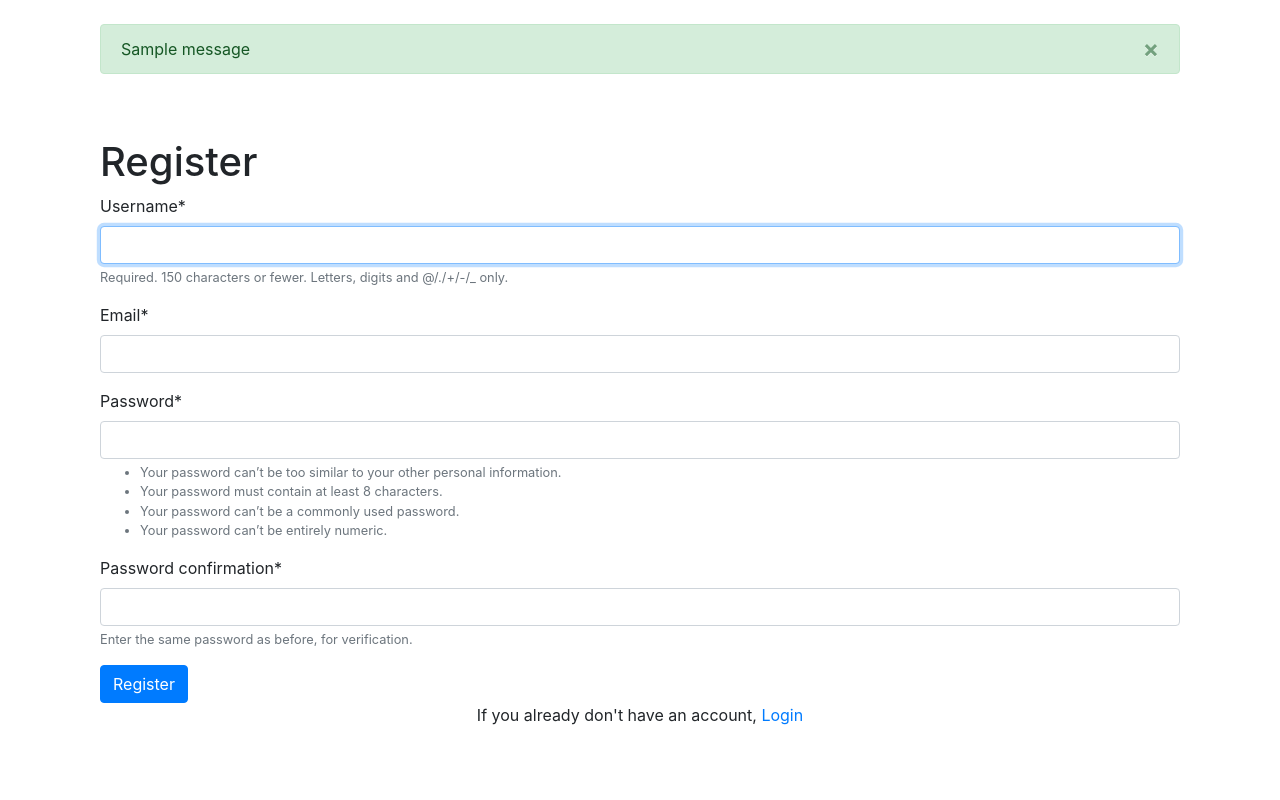
After one commit to PetroFedun/Beetroot_project, a Django app: page /bookmark_manager/register/ in a window 1280 px wide. The commit adds this page. Run offline with Django 4.2, Linux system fonts and the light colour scheme; tables that the repository leaves empty hold one stand-in row (values such as "Sample post"); one stand-in notice (Sample message) is shown; some libraries are stand-ins or nearby versions.

Commit message:
add user register feature

```diff
--- a/Beetroot_project/settings.py
+++ b/Beetroot_project/settings.py
@@ -39,8 +39,12 @@ INSTALLED_APPS = [
     "django.contrib.staticfiles",
     "bookmark_manager",
     "bootstrap4",
-    "django_htmx"
+    "django_htmx",
+    "crispy_forms",
+    "crispy_bootstrap4",
 ]
+
+CRISPY_TEMPLATE_PACK = 'bootstrap4'
 
 MIDDLEWARE = [
     "django.middleware.security.SecurityMiddleware",
--- a/bookmark_manager/forms.py
+++ b/bookmark_manager/forms.py
@@ -1,6 +1,8 @@
 from django import forms
 from .models import Bookmark, Tag
 import re
+from django.contrib.auth.forms import UserCreationForm
+from django.contrib.auth.models import User
 
 class BookmarkTagForm(forms.ModelForm):
     bookmark_title = forms.CharField(max_length=50, widget=forms.TextInput(attrs={'class': 'form-control', 'placeholder': 'Bookmark Title'}))
@@ -25,3 +27,17 @@ class BookmarkTagForm(forms.ModelForm):
         bookmark.save()
         bookmark.tags.add(*tags)
         return bookmark
+
+class NewUserForm(UserCreationForm):
+    email = forms.EmailField(required=True)
+
+    class Meta:
+        model = User
+        fields = ("username", "email", "password1", "password2")
+
+    def save(self, commit=True):
+        user = super(NewUserForm, self).save(commit=False)
+        user.email = self.cleaned_data['email']
+        if commit:
+            user.save()
+        return user
--- a/bookmark_manager/templates/header.html
+++ b/bookmark_manager/templates/header.html
@@ -1,5 +1,4 @@
-<div class="container mt-4">
-  <nav class='d-flex justify-content-between  align-items-center'>
+<nav class='d-flex justify-content-between align-items-center'>
   <h3>
     <span class="font-weight-bold">Bookmark</span>
     <span class="font-italic">Manager</span>
@@ -16,4 +15,3 @@
     <a href="/bookmark_manager/login" class="btn btn-primary">Login</a>
   {% endif %}
 </nav>
-</div>
--- /dev/null
+++ b/bookmark_manager/templates/register.html
@@ -0,0 +1,36 @@
+{% extends "base.html" %}
+
+{% block content %}
+
+{% load crispy_forms_tags %}
+
+{% if messages %}
+    <div class="container">
+        {% for message in messages %}
+            {% if message.tags == 'success' %}
+                <div class="alert alert-success alert-dismissible fade show" role="alert">
+            {% elif message.tags == 'error' %}
+                <div class="alert alert-danger alert-dismissible fade show" role="alert">
+            {% else %}
+                <div class="alert alert-info alert-dismissible fade show" role="alert">
+            {% endif %}
+                {{ message }}
+                <button type="button" class="close" data-dismiss="alert" aria-label="Close">
+                    <span aria-hidden="true">&times;</span>
+                </button>
+            </div>
+        {% endfor %}
+    </div>
+{% endif %}
+
+<div class="container py-5">
+	<h1>Register</h1>
+  <form method="POST">
+    {% csrf_token %}
+    {{ register_form|crispy  }}
+    <button class="btn btn-primary" type="submit">Register</button>
+</form>
+	<p class="text-center">If you already don't have an account, <a href="login">Login</a></p>
+</div>
+
+{% endblock %}
--- a/bookmark_manager/urls.py
+++ b/bookmark_manager/urls.py
@@ -3,9 +3,11 @@ from . import views
 
 urlpatterns = [
     path('', views.index, name='index'),
+    path('bookmark_list', views.bookmark_list, name='bookmark_list'),
     path('create/', views.create, name='create'),
     path('<int:pk>/update/', views.BookmarkUpdateView.as_view(), name='update'),
     path('<int:pk>/delete/', views.BookmarkDeleteView.as_view(), name='delete'),
     path('partial-search/', views.partial_search, name='partial_search'),
     path('tag/<str:tag>/', views.tag_detail, name='tag_detail'),
+    path("register/", views.register_request, name="register"),
 ]
--- a/bookmark_manager/views.py
+++ b/bookmark_manager/views.py
@@ -1,13 +1,21 @@
 from django.shortcuts import render, redirect
 from .models import Bookmark, Tag
-from .forms import BookmarkTagForm
+from .forms import BookmarkTagForm, NewUserForm
 from django.views.generic import UpdateView, DeleteView
 from django.db.models import Q
+from django.contrib.auth import login, authenticate
+from django.contrib import messages
 
 def index(request):
-    bookmarks = Bookmark.objects.all()
-    tags = Tag.objects.all()
-    return render(request, 'index.html', {'bookmarks': bookmarks, 'tags': tags})
+    return render(request, 'index.html')
+
+def bookmark_list(request):
+    if request.user.is_authenticated:
+        user_bookmarks = Bookmark.objects.filter(user=request.user)
+        tags = Tag.objects.all()
+        return render(request, 'bookmark_list.html', {'bookmarks': user_bookmarks, 'tags': tags})
+    else:
+        return render(request, 'bookmark_list.html')
 
 def partial_search(request):
     if request.htmx:
@@ -35,8 +43,10 @@ def create(request):
     if request.method == 'POST':
         form = BookmarkTagForm(request.POST)
         if form.is_valid():
-            bookmark = form.save()
-            return redirect('index')
+            bookmark = form.save(commit=False)
+            bookmark.user = request.user
+            bookmark.save()
+            return redirect('bookmark_list')
         else:
             error = 'Form isn`t valid'
     else:
@@ -51,3 +61,15 @@ def create(request):
 def tag_detail(request, tag):
     bookmarks = Bookmark.objects.filter(tags__title=tag)
     return render(request, 'tag_detail.html', {'bookmarks': bookmarks, 'tag': tag})
+
+def register_request(request):
+	if request.method == "POST":
+		form = NewUserForm(request.POST)
+		if form.is_valid():
+			user = form.save()
+			login(request, user)
+			messages.success(request, "Registration successful." )
+			return redirect("bookmark_list")
+		messages.error(request, "Unsuccessful registration. Invalid information.")
+	form = NewUserForm()
+	return render (request, "register.html", {"register_form":form})
```
Also changed, not shown: bookmark_manager/templates/partial_results.html (+23 -1 lines). Lines whose indentation alone changed are shown as unchanged.
